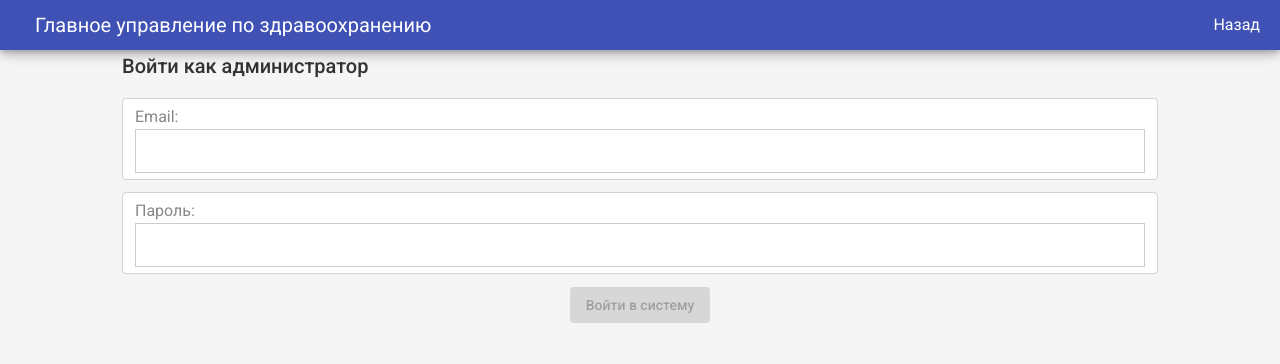
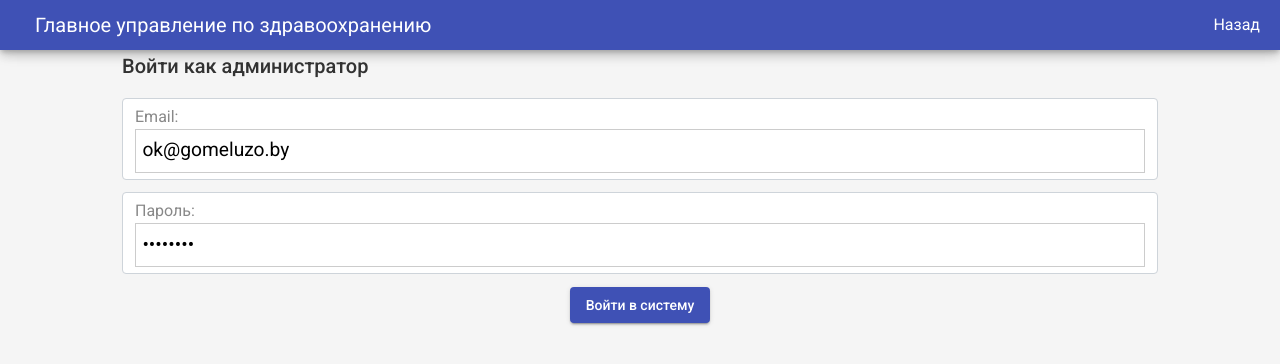
Before and after one commit to VitSmol/DZ, an Angular app: page /admin/login in a window 1280 px wide. Shown: the top 364 px of the page. Built offline with nearby package versions, Linux system fonts and the light colour scheme.

Commit message:
feat: add login/pass by default

```diff
--- a/src/app/admin/login-page/login-page.component.ts
+++ b/src/app/admin/login-page/login-page.component.ts
@@ -11,6 +11,8 @@ import { AuthService } from 'src/app/shared/auth.service';
 export class LoginPageComponent implements OnInit {
   form!: FormGroup
   submitted = false
+  isAut = true
+
   constructor(
     public auth: AuthService,
     private router: Router
@@ -18,8 +20,8 @@ export class LoginPageComponent implements OnInit {
 
   ngOnInit(): void {
       this.form = new FormGroup({
-      email: new FormControl(null, [Validators.required, Validators.email]),
-      password: new FormControl(null, [Validators.required, Validators.minLength(6)]),
+      email: new FormControl('ok@gomeluzo.by', [Validators.required, Validators.email]),
+      password: new FormControl('ok310522', [Validators.required, Validators.minLength(6)]),
     })
   }
   submit() {
@@ -33,8 +35,6 @@ export class LoginPageComponent implements OnInit {
       returnSecureToken: true
     }
     this.auth.login(user).subscribe(res => {
-      console.log(res);
-
       this.form.reset
       this.router.navigate(['/admin', 'dashboard'])
       this.submitted = false
--- a/src/app/shared/auth.interseptor.ts
+++ b/src/app/shared/auth.interseptor.ts
@@ -12,12 +12,8 @@ export class AuthInterceptor implements HttpInterceptor{
     private router: Router
   ) {}
   intercept(req: import("@angular/common/http").HttpRequest<any>, next: import("@angular/common/http").HttpHandler): import("rxjs").Observable<import("@angular/common/http").HttpEvent<any>> {
-      // throw new Error("Method not implemented");
       if (this.auth.isAuth() ) {
-        // console.log(`REQUEST:`, req);
-        // let token:string
         if (typeof this.auth.token === `string`) {
-          // console.log(`TOKEN: `, this.auth.token);
           let token = this.auth.token
           req = req.clone({
             setParams: {
@@ -29,11 +25,12 @@ export class AuthInterceptor implements HttpInterceptor{
       return next.handle(req)
       .pipe(
         catchError(error => {
-          if (error.status === 401 ) {
+          if (error.status === 401 || error.status === 400) {
+            console.log(`Ошибка ${error.status} не правильный логин или пароль`);
             this.auth.logout()
             this.router.navigate(['/admin', 'login'])
           }
-          return throwError(error)
+          return throwError(`Ошибка ${error.status} не правильный логин или пароль`)
         })
       )
   }
--- a/src/app/shared/doctor.service.ts
+++ b/src/app/shared/doctor.service.ts
@@ -26,7 +26,6 @@ export class DoctorService {
     const currentDate = new Date().getTime()
     return this.http.get(`${environment.dbUrl}/test_doctors.json`)
     .pipe( map((res:any) => {
-      console.log(res);
       if (!res) {
         return
       }  else {
```
